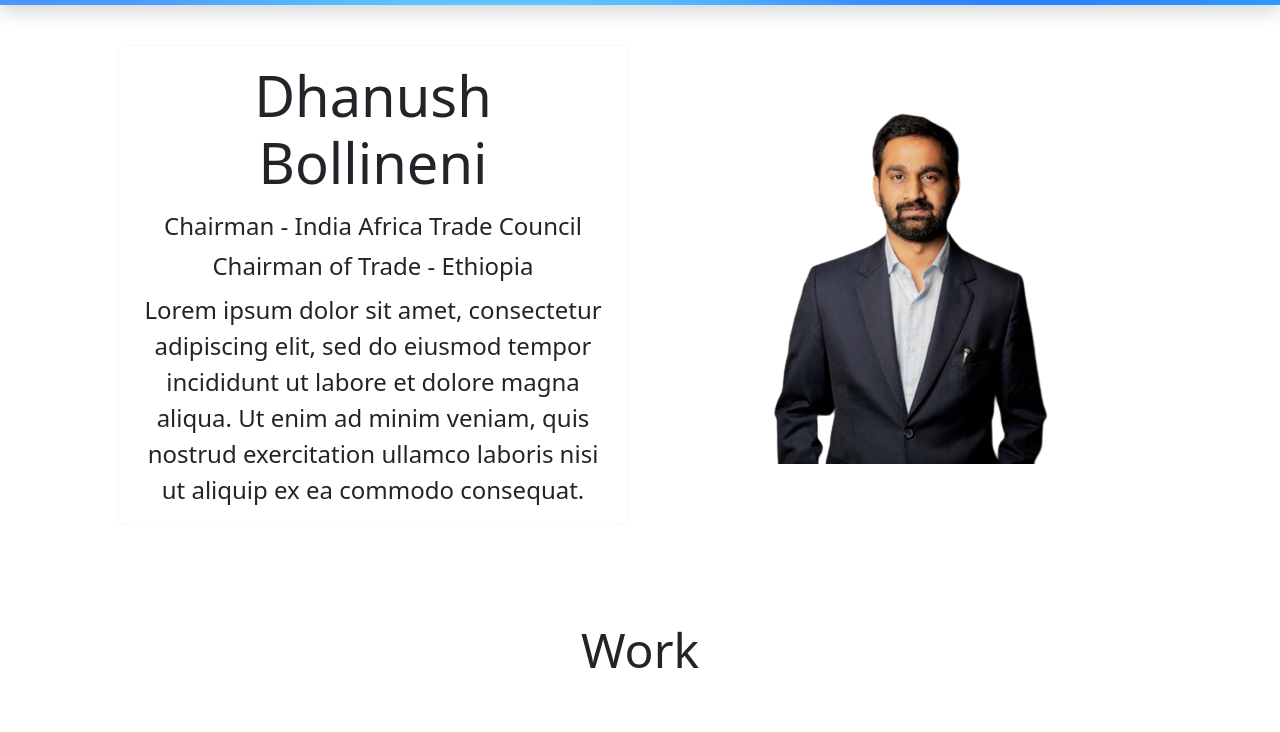
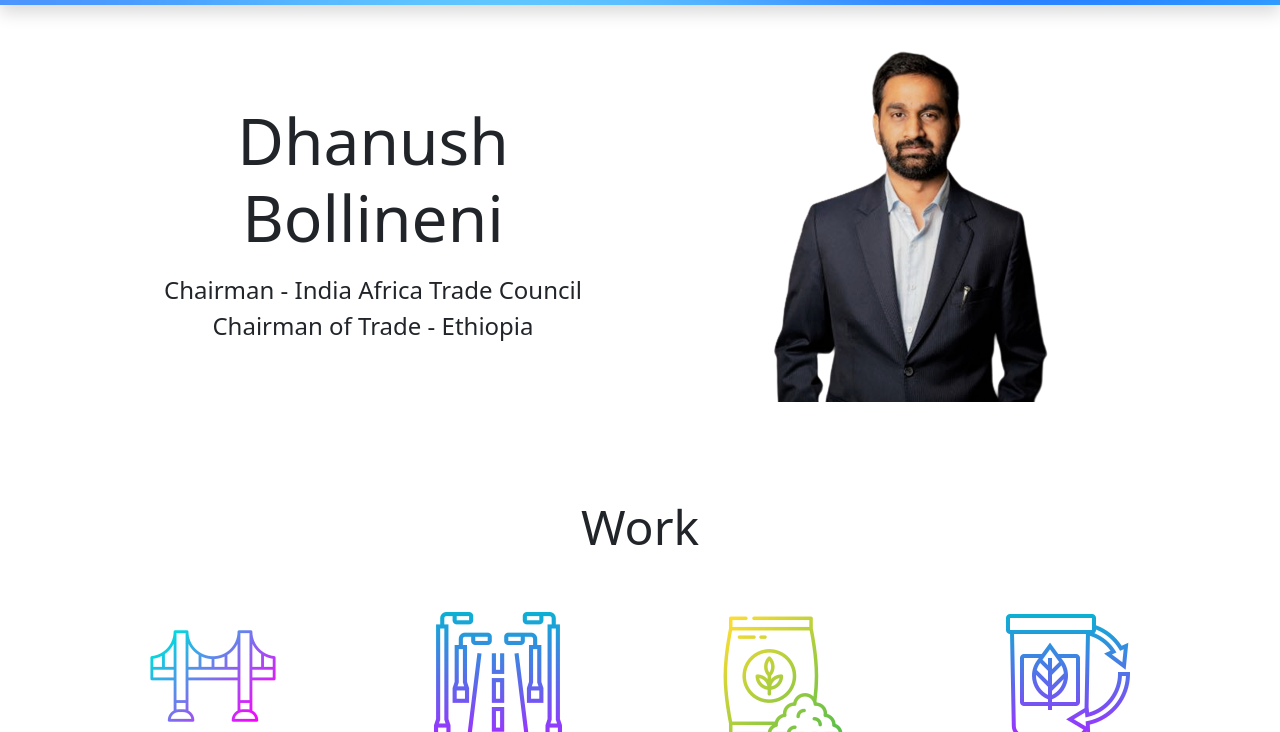
Before and after one commit to nihar2570/dhanush, a plain HTML site: page index.html in a window 1280 px wide. Shown: the part 51-783 px from the top of the page. Drawn offline with nearby package versions, Linux system fonts and the light colour scheme.

Commit message:
removed bio on profile

```diff
--- a/index.html
+++ b/index.html
@@ -54,23 +54,11 @@
     <div class="container p-5" id="l0">
       <div class="row pt-5 d-flex align-items-center text-center">
         <div class="col-sm-12 col-lg-6">
-          <div class="card border-light">
-            <div class="card-body">
-              <p class="display-4">Dhanush Bollineni</p>
-              <p class="card-subtitle fs-4">
-                Chairman - India Africa Trade Council
-              </p>
-              <p class="card-subtitle fs-4 p-2">
-                Chairman of Trade - Ethiopia
-              </p>
-              <p class="card-text fs-4">
-                Lorem ipsum dolor sit amet, consectetur adipiscing elit, sed do
-                eiusmod tempor incididunt ut labore et dolore magna aliqua. Ut
-                enim ad minim veniam, quis nostrud exercitation ullamco laboris
-                nisi ut aliquip ex ea commodo consequat.
-              </p>
-            </div>
-          </div>
+          <p class="display-3">Dhanush Bollineni</p>
+          <p class="card-subtitle fs-4">
+            Chairman - India Africa Trade Council
+          </p>
+          <p class="card-subtitle fs-4">Chairman of Trade - Ethiopia</p>
         </div>
         <div class="col-sm-12 col-lg-6">
           <img src="d.png" class="img-fluid" alt="..." />
```
